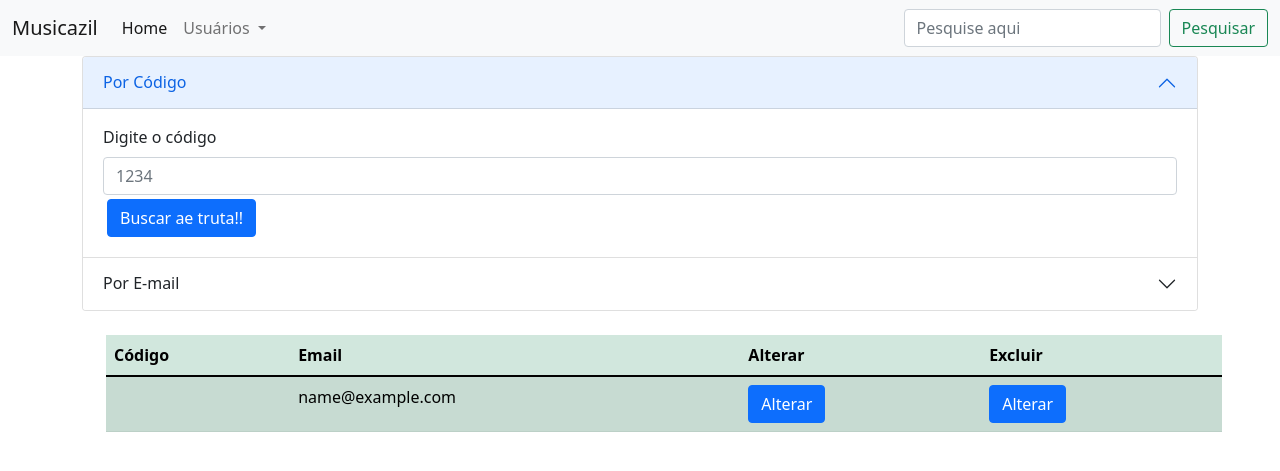
After one commit to ViajaGuerreiro/musicazil, a PHP site: page /visuUsuario.php in a window 1280 px wide. The commit adds this page. Shown: the top 471 px of the page. Run offline with PHP 8.4, Linux system fonts and the light colour scheme; tables that the repository leaves empty or names only in its code hold one stand-in row (values such as "Sample post"); data that the repository does not hold is empty; some libraries are stand-ins or nearby versions.

Commit message:
pesquisar usuario

```diff
--- a/model/modelUsuario.php
+++ b/model/modelUsuario.php
@@ -17,4 +17,16 @@ function listarTodosUsuarios($conexao) {
 return $resultado;
 }
 
+function listaUsuarioCodigo($conexao,$codigoUsu){
+    $query = "select * from tbusuario where idusu = '{$codigoUsu}'";
+    $resultado = mysqli_query($conexao, $query);
+return $resultado;
+}
+
+function ListaUsuarioEmail($conexao,$emailUsu){
+    $query = "select * from tbusuario where emailusu like '%{$emailUsu}%'";
+    $resultado = mysqli_query($conexao, $query);
+return $resultado;
+}
+
 ?>
--- a/view/header.php
+++ b/view/header.php
@@ -30,7 +30,7 @@
             <li><a class="dropdown-item" href="../view/cadUsuario.php">Cadastrar</a></li>
             <li><a class="dropdown-item" href="../view/visuTudoUsuario.php">Pesquisar Todos</a></li>
             <li><hr class="dropdown-divider"></li>
-            <li><a class="dropdown-item" href="#">Pesquisar por código</a></li>
+            <li><a class="dropdown-item" href="../view/visuUsuario.php">Pesquisar</a></li>
           </ul>
         </li>
       </ul>
--- /dev/null
+++ b/view/visuUsuario.php
@@ -0,0 +1,99 @@
+<?php
+
+include_once("../model/conexao.php");
+include_once("../model/modelUsuario.php");
+include_once("../view/header.php");
+?>
+<div class="accordion" id="accordionExample">
+    <div class="accordion-item">
+        <h2 class="accordion-header" id="headingOne">
+            <button class="accordion-button" type="button" data-bs-toggle="collapse" data-bs-target="#collapseOne" aria-expanded="true" aria-controls="collapseOne">
+                Por Código
+            </button>
+        </h2>
+        <div id="collapseOne" class="accordion-collapse collapse show" aria-labelledby="headingOne" data-bs-parent="#accordionExample">
+            <div class="accordion-body">
+                <form action="visuUsuario.php" method="post">
+                    <div class="col-12">
+                        <label for="inputBusca" class="form-label">Digite o código</label>
+                        <input type="text" name="codigoUsu" class="form-control" id="inputBusca" placeholder="1234">
+                    </div>
+                    <div class="col-12 p-1">
+                        <button type="submit" class="btn btn-primary">Buscar ae truta!!</button>
+                    </div>
+                </form>
+            </div>
+        </div>
+    </div>
+    <div class="accordion-item">
+        <h2 class="accordion-header" id="headingTwo">
+            <button class="accordion-button collapsed" type="button" data-bs-toggle="collapse" data-bs-target="#collapseTwo" aria-expanded="false" aria-controls="collapseTwo">
+                Por E-mail
+            </button>
+        </h2>
+        <div id="collapseTwo" class="accordion-collapse collapse" aria-labelledby="headingTwo" data-bs-parent="#accordionExample">
+            <div class="accordion-body">
+                <form action="visuUsuario.php" method="post">
+                    <div class="col-12">
+                        <label for="inputBusca" class="form-label">Digite o E-mail</label>
+                        <input type="text" name="emailUsu" class="form-control" id="inputBusca" placeholder="Digita o E-mail">
+                    </div>
+                    <div class="col-12 p-1">
+                        <button type="submit" class="btn btn-primary">Buscar ae truta!!</button>
+                    </div>
+                </form>
+            </div>
+        </div>
+    </div>
+</div>
+
+<table class="table table-success table-striped m-4 p-4">
+    <thead>
+        <tr>
+            <th scope="col">Código</th>
+            <th scope="col">Email</th>
+            <th scope="col">Alterar</th>
+            <th scope="col">Excluir</th>
+        </tr>
+    </thead>
+    <tbody>
+        <?php
+        $codigoUsu = isset($_POST["codigoUsu"]) ? $_POST["codigoUsu"] : "";
+        $emailUsu = isset($_POST["emailUsu"]) ? $_POST["emailUsu"] : "";
+
+        if ($codigoUsu) {
+            $usuario = listaUsuarioCodigo($conexao, $codigoUsu);
+        } else {
+            $usuario = ListaUsuarioEmail($conexao, $emailUsu);
+        }
+        //$usuario = listarTodosUsuarios($conexao);
+        foreach ($usuario as $usuarios) {
+        ?>
+            <tr>
+                <th scope="row"><?= $usuarios["idusu"] ?></th>
+                <td><?= $usuarios["emailusu"] ?></td>
+                <td>
+                    <form action="" method="POST">
+                        <input type="hidden" name="idUsuario" value="<?= $usuarios["idusu"] ?>">
+                        <button type="submit" class="btn btn-primary">Alterar</button>
+
+                    </form>
+                </td>
+                <td>
+                    <form action="" method="POST">
+                        <input type="hidden" name="idUsuario" value="<?= $usuarios["emailusu"] ?>">
+                        <button type="submit" class="btn btn-primary">Alterar</button>
+
+                    </form>
+                </td>
+            </tr>
+        <?php
+        }
+        ?>
+    </tbody>
+</table>
+<?php
+
+include_once("../view/footer.php");
+
+?>
```
Also changed, not shown: view/visuTudoUsuario.php (+3 -5 lines).
